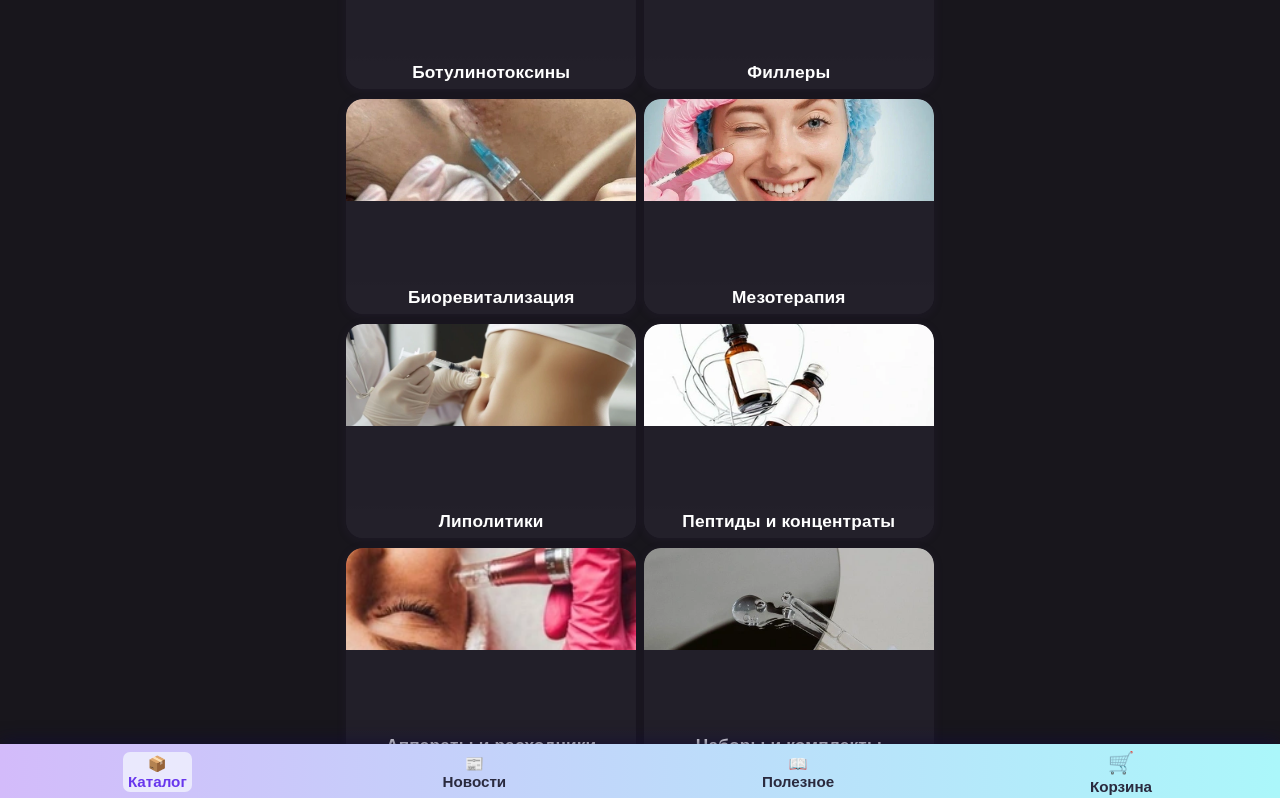
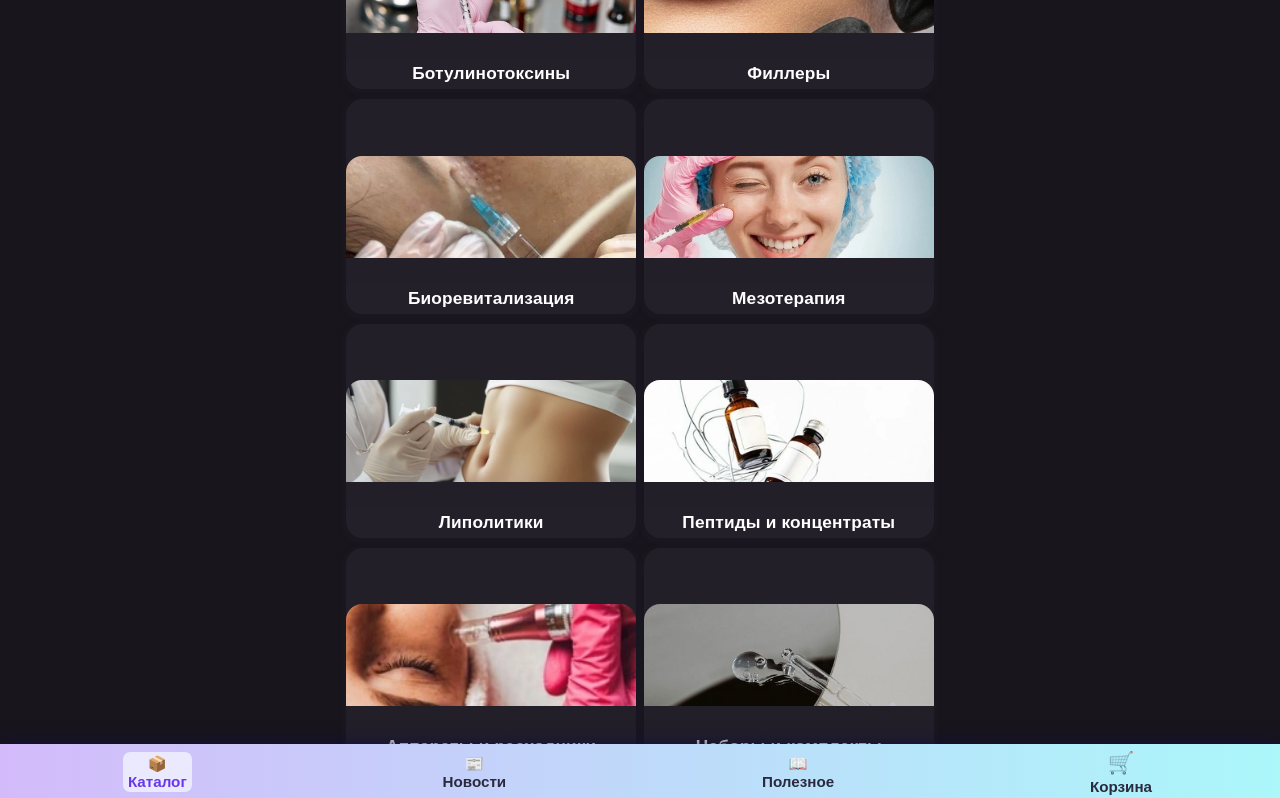
Before and after one commit to AlexSalavat/facade-stone-app, a React (Vite) app: page /catalog in a window 1280 px wide. Shown: the top 798 px of the page. Built offline with nearby package versions, Linux system fonts and the light colour scheme.

Commit message:
first dd

```diff
--- a/src/components/CategoryCard.css
+++ b/src/components/CategoryCard.css
@@ -1,52 +1,71 @@
 .category-card {
-  border-radius: 17px;
+  position: relative;
+  background: #23202a;
+  border-radius: 18px;
+  box-shadow: 0 2px 14px 0 rgba(80,55,130,0.12);
   overflow: hidden;
-  box-shadow: 0 2px 16px 0 rgba(80,55,130,0.11);
   cursor: pointer;
+  transition: box-shadow 0.16s, transform 0.13s;
+  aspect-ratio: 1.15/1;           /* Почти квадратная, но чуть шире */
+  min-width: 0;
+  min-height: 0;
   display: flex;
-  flex-direction: column;
   align-items: stretch;
-  transition: box-shadow 0.15s, transform 0.11s;
-  background: none;
-  margin: 0;
-  min-width: 0;
+  justify-content: center;
+}
+.category-card:hover {
+  box-shadow: 0 3px 18px 0 rgba(120,90,210,0.13), 0 2px 8px #c5baff0d;
+  transform: translateY(-2px) scale(1.02);
 }
 
 .category-card-img {
   width: 100%;
-  height: 135px; /* стало выше! */
-  object-fit: cover;
+  height: 100%;
+  object-fit: cover;       /* Фото не вытягивается, но полностью заполняет */
   display: block;
-  border-radius: 17px 17px 0 0;
+  transition: filter 0.16s;
+  border-radius: 18px;
 }
 
 .category-card-title {
-  font-size: 0.97rem;
+  position: absolute;
+  left: 0;
+  bottom: 0;
+  width: 100%;
+  min-height: 32px;
+  padding: 0 8px;
+  display: flex;
+  align-items: center;
+  justify-content: center;
+  background: linear-gradient(0deg, #18161c 92%, #23202a00 100%);
+  color: #fff;
+  font-size: 1.01rem;
   font-family: 'Montserrat', Arial, sans-serif;
-  font-weight: 600;
-  color: #fff;
-  background: rgba(22,22,25, 0.38);
+  font-weight: 700;
   text-align: center;
-  padding: 8px 0 9px 0; /* чуть больше паддинг */
-  border-radius: 0 0 17px 17px;
-  width: 100%;
-  margin: 0;
-  letter-spacing: 0.02em;
+  border-radius: 0 0 18px 18px;
+  z-index: 2;
+  line-height: 1.16;
+  letter-spacing: 0.01em;
+  white-space: normal;
+  overflow: visible;
+  text-overflow: unset;
   box-sizing: border-box;
 }
 
+/* Mobile адаптив */
 @media (max-width: 700px) {
+  .category-card {
+    border-radius: 13px;
+    aspect-ratio: 1.18/1;
+  }
   .category-card-img {
-    height: 28vw;  /* стало выше для мобильных */
-    min-height: 85px;
-    border-radius: 13px 13px 0 0;
+    border-radius: 13px;
   }
   .category-card-title {
-    font-size: 0.85rem;
-    padding: 5px 0 6px 0;
     border-radius: 0 0 13px 13px;
-  }
-  .category-card {
-    border-radius: 13px;
+    font-size: 0.99rem;
+    min-height: 28px;
+    padding: 0 6px;
   }
 }
```
